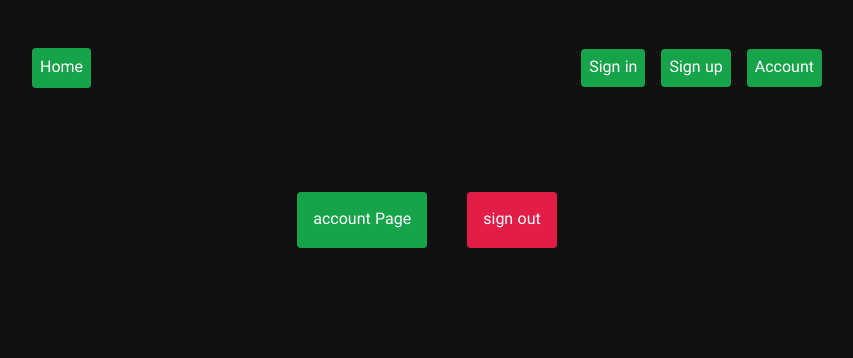
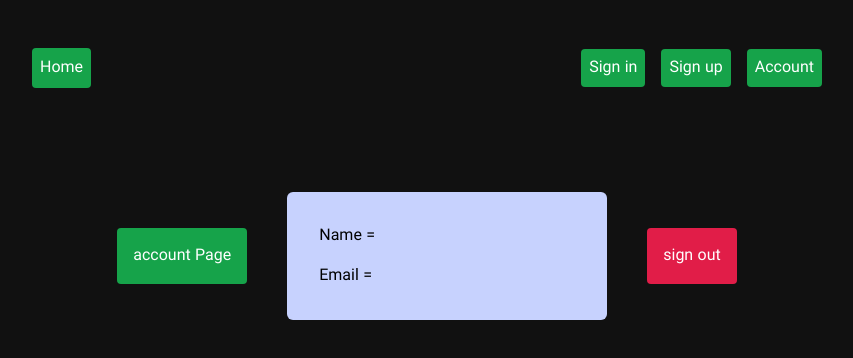
Before and after one commit to AmirAliAzimloo/NextAuth, a Next.js app: page /account in a window 1280 px wide. Shown: the top 358 px of the page, without its empty margins (213-1066 px from the left). Built offline with nearby package versions, Linux system fonts and the light colour scheme; no server answers.

Commit message:
github authenticated completed

```diff
--- a/app/account/page.jsx
+++ b/app/account/page.jsx
@@ -1,11 +1,30 @@
-import SignOut from "@/components/signOut"
-export default function Account() {
-    return (
-      <main className=' flex justify-center items-center my-16 ' >
-        <div className='flex flex-row gap-10 justify-center items-center ' >
-        <div className='bg-green-600 text-white rounded p-4 ' > account Page </div>
+import SignOut from "@/components/signOut";
+import { getServerSession } from "next-auth";
+import { authOptions } from "../api/auth/[...nextauth]/route";
+import { redirect } from "next/navigation";
+
+const Account = async () => {
+  const session = async()=>{return await getServerSession(authOptions);}
+  if (!session) {
+    redirect("/sign-in");
+  }
+
+  return (
+    <main className=" flex justify-center items-center my-16 ">
+      <div className="flex flex-row gap-10 justify-center items-center ">
+        <div className="bg-green-600 text-white rounded p-4 ">
+          {" "}
+          account Page{" "}
+        </div>
+        <div className=" w-80 flex flex-col gap-4 bg-indigo-200 rounded-md p-8">
+          <div>Name = {session.user?.name}</div>
+          <div>Email = {session.user?.email}</div>
+          {/* <Image alt="image of User" width={60} height={60} src={session.user?.image}/> */}
+        </div>
         <SignOut />
-        </div>
-      </main>
-    )
-  }
+      </div>
+    </main>
+  );
+};
+
+export default Account;
--- a/components/signOut/index.jsx
+++ b/components/signOut/index.jsx
@@ -6,7 +6,7 @@ import { useSession } from "next-auth/react";
 const SignOut = () => {
 
    const {data:session,status}=useSession();
-   console.log(status)
+   console.log("status =>",status)
 
    return (
       <div>
--- a/next.config.js
+++ b/next.config.js
@@ -1,4 +1,10 @@
 /** @type {import('next').NextConfig} */
-const nextConfig = {}
+const nextConfig = {
+    images:{
+        domains:[
+           "avatars.githubusercontent.com"
+        ]
+     }
+}
 
 module.exports = nextConfig
```
